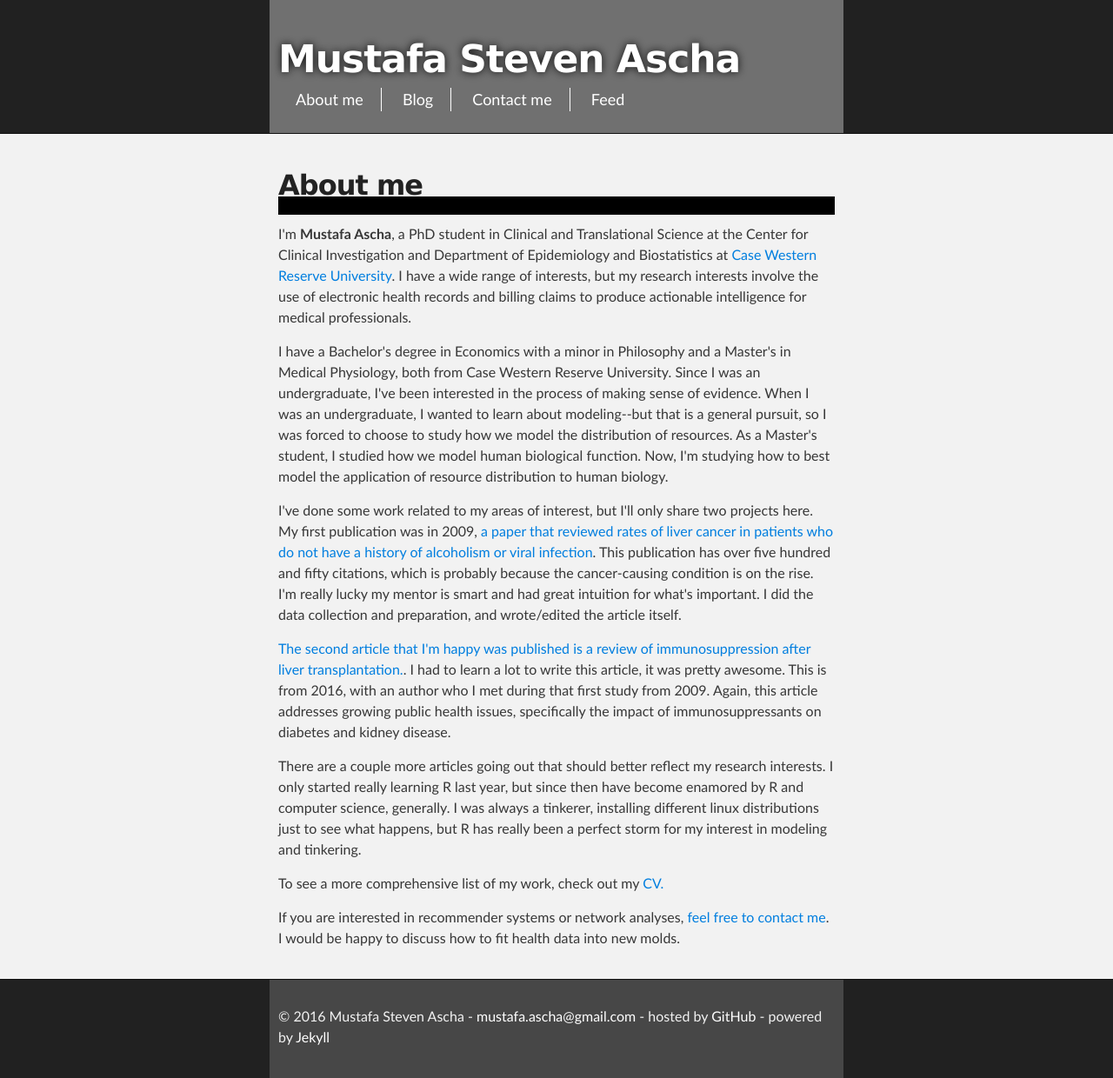
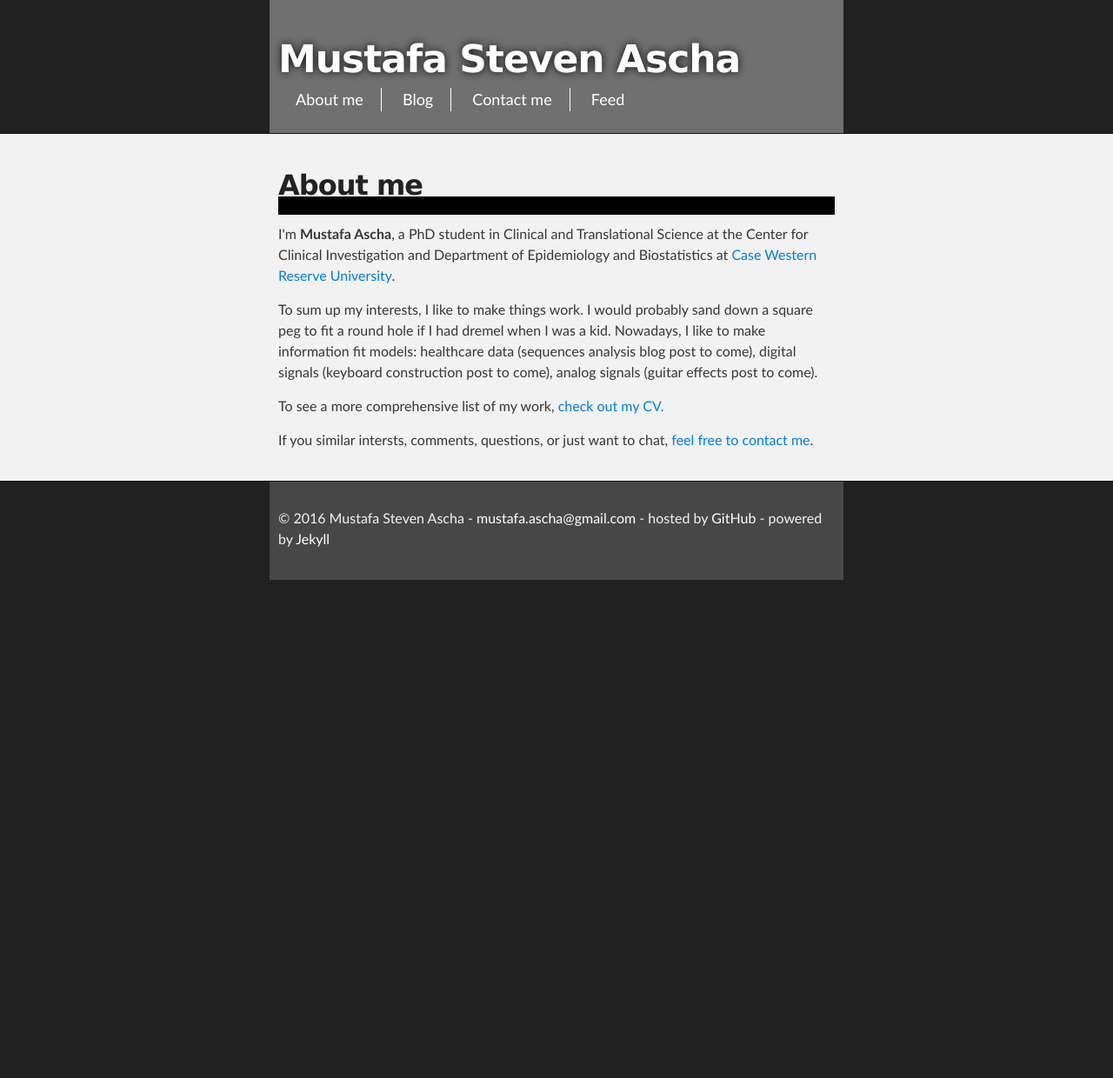
Before and after one commit to mustafaascha/mustafaascha.github.io, a Jekyll site: the page built from about/index.html, in a window 1280 px wide. Shown: the whole page at 87% size. Built offline with Jekyll 4.4.1, drawn with Linux system fonts in a browser that asks for light colours; after the commit the page ends 900 px from its top, so only the background shows below that.

Commit message:
fix about me

```diff
--- a/about/index.html
+++ b/about/index.html
@@ -5,16 +5,10 @@ title: About Mustafa
 
 <h2>About me</h2>
 
-<p> I'm <strong>Mustafa Ascha</strong>, a PhD student in Clinical and Translational Science at the Center for Clinical Investigation and Department of Epidemiology and Biostatistics at <a href="http://www.case.edu/" target="_blank">Case Western Reserve University</a>. I have a wide range of interests, but my research interests involve the use of electronic health records and billing claims to produce actionable intelligence for medical professionals.</p>
+<p> I'm <strong>Mustafa Ascha</strong>, a PhD student in Clinical and Translational Science at the Center for Clinical Investigation and Department of Epidemiology and Biostatistics at <a href="http://www.case.edu/" target="_blank">Case Western Reserve University</a>.</p>
 
-<p>I have a Bachelor's degree in Economics with a minor in Philosophy and a Master's in Medical Physiology, both from Case Western Reserve University. Since I was an undergraduate, I've been interested in the process of making sense of evidence. When I was an undergraduate, I wanted to learn about modeling--but that is a general pursuit, so I was forced to choose to study how we model the distribution of resources. As a Master's student, I studied how we model human biological function. Now, I'm studying how to best model the application of resource distribution to human biology.</p>
+<p> To sum up my interests, I like to make things work. I would probably sand down a square peg to fit a round hole if I had dremel when I was a kid. Nowadays, I like to make information fit models: healthcare data (sequences analysis blog post to come), digital signals (keyboard construction post to come), analog signals (guitar effects post to come).</p>
 
-<p>I've done some work related to my areas of interest, but I'll only share two projects here. My first publication was in 2009, <a href="http://www.ncbi.nlm.nih.gov/pubmed/20209604" target="_blank"> a paper that reviewed rates of liver cancer in patients who do not have a history of alcoholism or viral infection</a>. This publication has over five hundred and fifty citations, which is probably because the cancer-causing condition is on the rise. I'm really lucky my mentor is smart and had great intuition for what's important. I did the data collection and preparation, and wrote/edited the article itself. </p>
+<p>To see a more comprehensive list of my work, <a href="http://mustafa.fyi/assets/Ascha_CV.pdf", target = "_blank"> check out my CV.</a></p>
 
-<p><a href="http://www.ncbi.nlm.nih.gov/pubmed/26839639" target="_blank">The second article that I'm happy was published is a review of immunosuppression after liver transplantation.</a>. I had to learn a lot to write this article, it was pretty awesome. This is from 2016, with an author who I met during that first study from 2009. Again, this article addresses growing public health issues, specifically the impact of immunosuppressants on diabetes and kidney disease.</p>
-
-<p>There are a couple more articles going out that should better reflect my research interests. I only started really learning R last year, but since then have become enamored by R and computer science, generally. I was always a tinkerer, installing different linux distributions just to see what happens, but R has really been a perfect storm for my interest in modeling and tinkering.</p>
-
-<p>To see a more comprehensive list of my work, check out my <a href="http://mustafa.fyi/assets/Ascha_CV.pdf", target = "_blank"> CV.</a></p>
-
-<p>If you are interested in recommender systems or network analyses, <a href="mailto:mustafa.ascha@gmail.com", target = "_blank"> feel free to contact me</a>. I would be happy to discuss how to fit health data into new molds.</p>
+<p>If you similar intersts, comments, questions, or just want to chat, <a href="mailto:mustafa.ascha@gmail.com", target = "_blank"> feel free to contact me</a>.</p>
```
